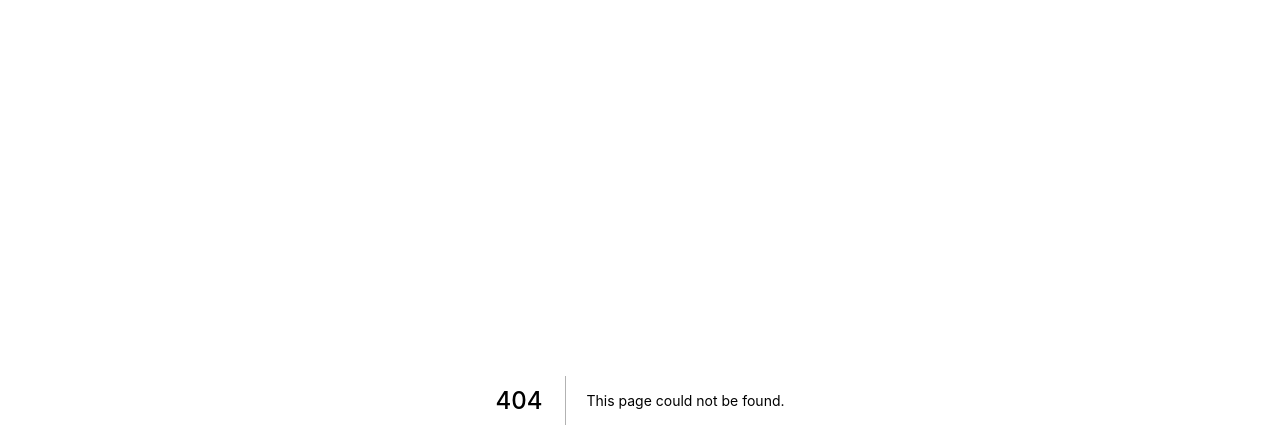
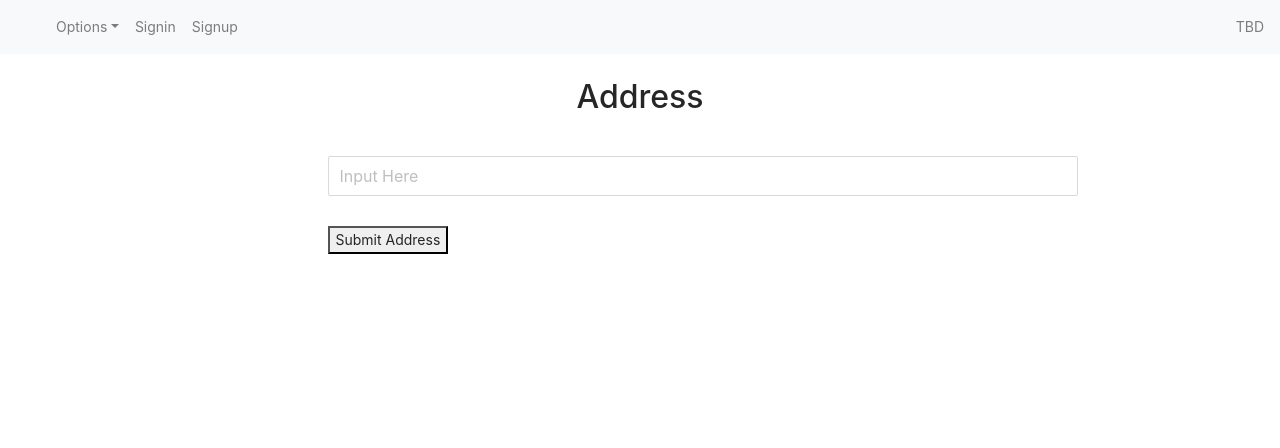
Before and after one commit to EthanLi0203/Cloud-Computing-app, a Next.js app in the folder client/: page /smartyAddress in a window 1280 px wide. Before the commit this address had no page. Shown: the top 448 px of the page. Built offline with nearby package versions, Linux system fonts and the light colour scheme.

Commit message:
added autocomplete component to front end

```diff
--- /dev/null
+++ b/client/components/SearchBar.js
@@ -0,0 +1,92 @@
+import React from 'react';
+import { AutoComplete, Button, Input} from 'antd';
+import * as SmartyStreetsSDK from "smartystreets-javascript-sdk";
+import axios from 'axios';
+import { SMARTYSTREETKEY } from '../config';
+
+const Option = AutoComplete.Option;
+
+class SearchBar extends React.Component {
+    state = {
+        address:{
+            street:"",
+            city:"",
+            state:"",
+        },
+        dataSource: [],
+    }
+
+    handleSearch = (value) => {
+
+    const SmartyStreetsCore = SmartyStreetsSDK.core;
+    const websiteKey = SMARTYSTREETKEY;
+    const credentials = new SmartyStreetsCore.SharedCredentials(websiteKey);
+    const builder = new SmartyStreetsCore.ClientBuilder(credentials);
+    const client = builder.buildUsAutocompleteClient();
+    const Lookup = new SmartyStreetsSDK.usAutocomplete.Lookup(value);
+    client.send(Lookup)
+        .then(response=>{
+            this.setState({
+                address :{},
+                dataSource: !value? [] : response.result});
+        })
+        .catch(console.warn);
+    }
+
+    onSelect = (address) => {
+        var street = address.substring(0, address.lastIndexOf(","));
+        var rest = address.substring(address.lastIndexOf(",") + 1, address.length);
+        var city = rest.substring(0, rest.lastIndexOf(" ") + 1).trim();
+        var state = address.substring(address.lastIndexOf(" ") + 1, address.length);
+        var address = {
+            street,
+            city,
+            state,
+        }
+        this.setState({
+            address
+        })
+
+    }
+
+    verifyAddress = ()=>{
+        axios.get(`${API}/verifyAddress`)
+            .then(response => {
+                this.setState({ exercises: response.data })
+            })
+            .catch((error) => {
+                console.log(error);
+            })
+        console.log(this.state.address);
+    }
+    render() {
+        const { dataSource } = this.state;
+        const options = dataSource.map((address) => (
+            <Option key={address.text} value={address.text}  className="address-option">
+                <span className="address-option-label">{address.text}</span>
+            </Option>
+        ));
+        return (
+            <div>
+                <AutoComplete
+                    className="search-bar"
+                    size="large"
+                    dataSource={options}
+                    onSelect={this.onSelect}
+                    onSearch={this.handleSearch}
+                    placeholder="Input Here"
+                    optionLabelProp="value"
+                >
+                </AutoComplete>
+                <div>
+                    <button onClick={this.verifyAddress}>Submit Address</button>
+                </div>
+
+            </div>
+
+
+        );
+    }
+}
+
+export default SearchBar;
--- a/client/config.js
+++ b/client/config.js
@@ -5,3 +5,5 @@ const {publicRuntimeConfig} = getConfig()
 export const API = publicRuntimeConfig.PRODUCTION ? '/api' : 'http://localhost:8000/api';
 
 export const APP_NAME = publicRuntimeConfig.APP_NAME;
+
+export const SMARTYSTREETKEY ="9037747506370520" ;
--- a/client/package.json
+++ b/client/package.json
@@ -12,11 +12,14 @@
     "author": "",
     "license": "ISC",
     "dependencies": {
+        "antd": "^4.9.2",
+        "axios": "^0.21.0",
         "isomorphic-fetch": "^2.2.1",
         "js-cookie": "^2.2.1",
         "next": "^9.5.3",
         "react": "^16.13.1",
         "react-dom": "^16.13.1",
-        "reactstrap": "^8.6.0"
+        "reactstrap": "^8.6.0",
+        "smartystreets-javascript-sdk": "^1.6.2"
     }
 }
--- /dev/null
+++ b/client/pages/_app.js
@@ -0,0 +1,6 @@
+import "../styles/stylesheet.css"
+function MyApp({ Component, pageProps }) {
+    return <Component {...pageProps} />
+}
+
+export default MyApp
--- a/client/pages/index.js
+++ b/client/pages/index.js
@@ -7,6 +7,10 @@ const Index = () =>
         <Link href='/signin'>
             <a>Signin</a>
         </Link>
+        <br></br>
+        <Link href='/smartyAddress'>
+            <a>Address</a>
+        </Link>
     </Layout>
 )
 
--- /dev/null
+++ b/client/pages/smartyAddress.js
@@ -0,0 +1,16 @@
+import Layout from '../components/Layout';
+import SearchBar from '../components/SearchBar';
+const Signin = () => {
+    return (
+        <Layout>
+            <h2 className="text-center pt-4 pb-4">Address</h2>
+            <div className="row">
+                <div className="col-md-6 offset-md-3">
+                    <SearchBar/>
+                </div>
+            </div>
+        </Layout>
+    );
+};
+
+export default Signin;
--- /dev/null
+++ b/client/styles/stylesheet.css
@@ -0,0 +1,8 @@
+@import '~antd/dist/antd.css';
+.search-bar {
+    width: 750px;
+    margin-bottom: 30px;
+}
+.address-option {
+    font-size: 15px;
+}
```
Also changed, not shown: 1 other file (tests, documents, lock files or other folders).
